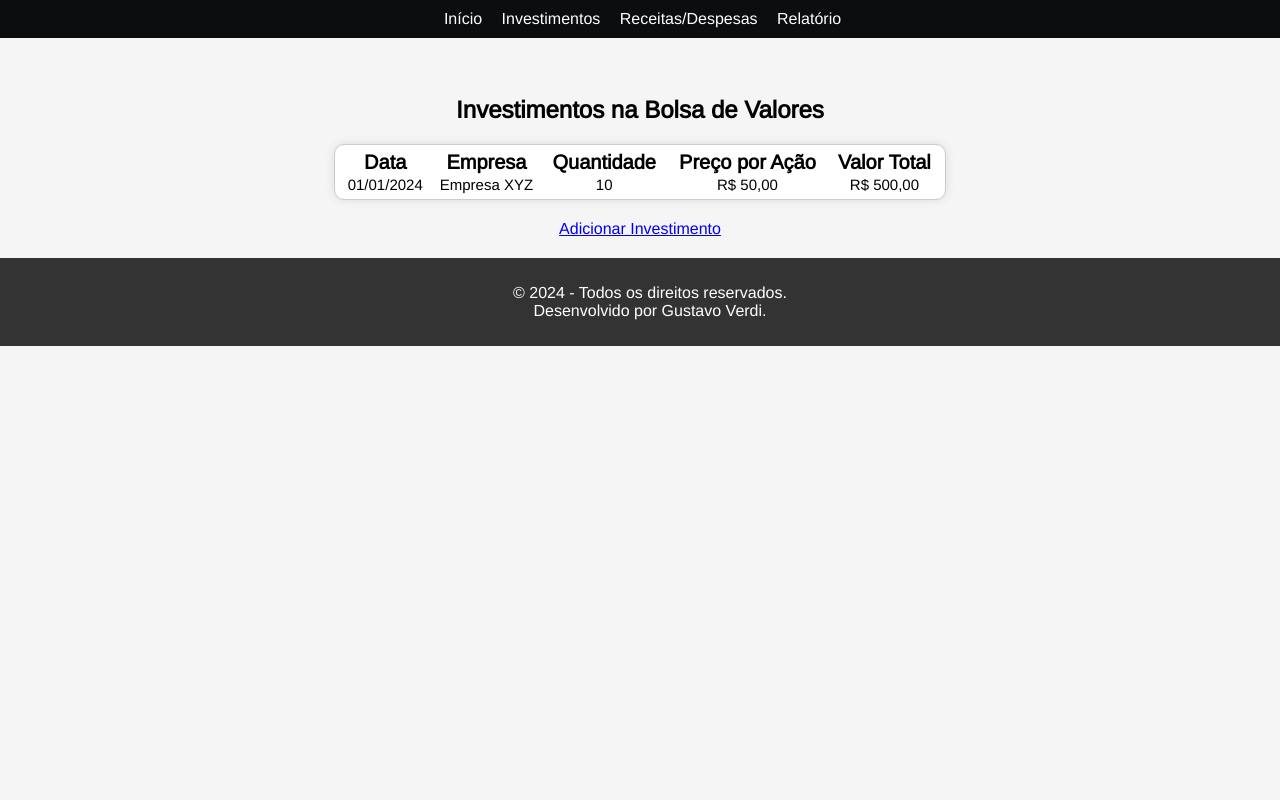
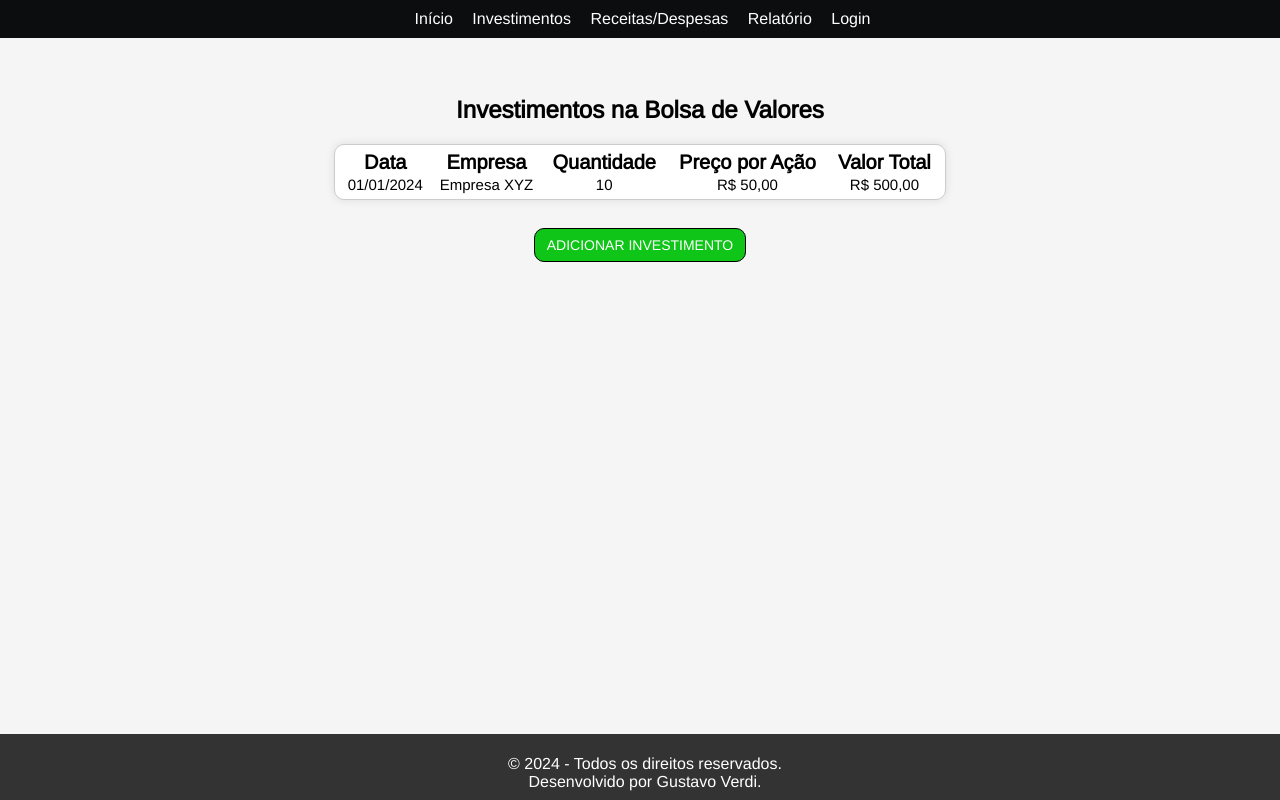
Before and after one commit to GustavoVerdi/Finance, a PHP site: page /invest.html in a window 1280 px wide. Run offline with PHP 8.4, Linux system fonts and the light colour scheme.

Commit message:
Add files via upload

```diff
--- a/index.html
+++ b/index.html
@@ -66,6 +66,7 @@
                     </tr>
                 </table>
             </div>
+
             <!-- Seção de Receitas/Despesas da conta -->
             <div class="income-expenses">
                 <h2>Receitas/Despesas</h2>
--- a/invest.html
+++ b/invest.html
@@ -14,6 +14,8 @@
             <li><a class="cabecalho_menu_item" href="invest.html">Investimentos</a></li>
             <li><a class="cabecalho_menu_item" href="recdes.html">Receitas/Despesas</a></li>
             <li><a class="cabecalho_menu_item" href="">Relatório</a></li>
+            <li><a class="cabecalho_menu_item" href="login.html">Login</a></li>
+
         </ul>
     </nav>
     <br>
--- a/recdes.html
+++ b/recdes.html
@@ -6,6 +6,7 @@
     <meta name="viewport" content="width=device-width, initial-scale=1.0">
     <link rel="stylesheet" href="style.css">
     <link rel="stylesheet" href="https://fonts.googleapis.com/css2?family=Arimo&display=swap">
+    <script type="text/javascript" src="script.js"></script>
     <title>Sua Aplicação Financeira</title>
 </head>
 
@@ -231,7 +232,7 @@
             alert("Você clicou no botão de excluir");
         });
         // Seleciona todos os elementos com a classe b1
-        var botoes = document.getElementsByClassName("b2");
+        var botoes = document.getElementsByClassName("b1");
         // Percorre cada elemento
         for (var i = 0; i < botoes.length; i++) {
             // Adiciona um listener de evento de clique
@@ -240,10 +241,13 @@
                 alert("Você clicou no botão " + this.innerHTML);
             });
         }
+        if (document.querySelector('body').offsetHeight > window.innerHeight)
+document.querySelector('footer').classList.add('footer-relative');
     </script>
 
     </script>
     <footer class="footer">
+
         <div id="rowfooter" class="rowfooter"></div>
         <p>&copy; 2024 - Todos os direitos reservados. <br>
             Desenvolvido por Gustavo Verdi.</p>
--- a/style.css
+++ b/style.css
@@ -3,21 +3,29 @@
 @media only screen and (min-width: 1440px) {
   /* styles for browsers larger than 1440px; */
 }
+
 @media only screen and (min-width: 2000px) {
   /* for sumo sized (mac) screens */
 }
+
 @media only screen and (min-width: 960px) {
+
   .investments,
   .income-expenses {
-      max-width: 600px; /* Aumentei o tamanho máximo para telas maiores */
+    max-width: 600px;
+    /* Aumentei o tamanho máximo para telas maiores */
   }
 }
+
 @media only screen and (device-width: 768px) {
-  .transactions{
-        flex-direction: column; /* Altera a direção para coluna em telas menores */
+  .transactions {
+    flex-direction: column;
+    /* Altera a direção para coluna em telas menores */
   }
+
   /* default iPad screens */
 }
+
 /* different techniques for iPad screening */
 @media only screen and (min-device-width: 481px) and (max-device-width: 1024px) and (orientation:portrait) {
   /* For portrait layouts only */
@@ -26,6 +34,7 @@
 @media only screen and (min-device-width: 481px) and (max-device-width: 1024px) and (orientation:landscape) {
   /* For landscape layouts only */
 }
+
 body {
   margin: 0;
   padding: 0;
@@ -33,6 +42,7 @@ body {
   font-family: 'Arimo', sans-serif;
   background-color: #f5f5f5;
 }
+
 .cabecalho_menu {
   background-color: hsl(210, 8%, 5%);
   color: white;
@@ -49,7 +59,8 @@ body {
 
 .ulcabecalho li {
   display: inline-block;
-    margin-right: 15px; /* ou o valor desejado para espaçamento entre os itens */
+  margin-right: 15px;
+  /* ou o valor desejado para espaçamento entre os itens */
 }
 
 .cabecalho_menu_item {
@@ -75,7 +86,8 @@ body {
 .transactions {
   display: flex;
   flex-wrap: wrap;
-  gap: 1rem; /* Adicionei um espaçamento entre as divs */
+  gap: 1rem;
+  /* Adicionei um espaçamento entre as divs */
 }
 
 .myaccount {
@@ -83,15 +95,17 @@ body {
   width: auto;
   max-width: 450px;
   padding: 10px;
-    color: black ;
+  color: black;
   background-color: #fff;
   border-radius: 20px;
   box-shadow: 0 0 10px rgba(0, 0, 0, 0.1);
 }
+
 /*INDEX*/
 .investments,
 .income-expenses {
-    flex: 1; /* Ocupa o espaço disponível igualmente */
+  flex: 1;
+  /* Ocupa o espaço disponível igualmente */
   background-color: #fff;
   border: 1px solid #ccc;
   border-radius: 10px;
@@ -105,10 +119,11 @@ body {
   margin-bottom: 10px;
   font-size: 25px;
 }
+
 /*SUBPAGINAS*/
 .investcontpag,
 .cont-pag {
-    width: 50% ;
+  width: 50%;
   background-color: #fff;
   border: 1px solid #ccc;
   border-radius: 10px;
@@ -162,14 +177,24 @@ td {
 }
 
 /* Rodapé */
-.footer {
+body {
+  min-height: 100%
+}
+
+footer {
+  position: absolute;
+  height: 3.5rem;
+  width: 100%;
+  bottom: 0;
   background-color: #333;
   color: white;
   text-align: center;
-  padding: 10px;
-  position: relative;
-  bottom: 0;
-  width: 100%;
+  padding: 5px;
+  bottom: none;
+}
+
+.position-relative {
+  position: relative
 }
 
 /* Estilos para títulos */
@@ -181,6 +206,7 @@ h2 {
   font-weight: bold;
   color: black;
 }
+
 /*MODAL SUBTELA*/
 .modal-overlay {
   display: none;
@@ -239,4 +265,20 @@ h2 {
   border-radius: 5px;
   cursor: pointer;
 }
+
 /*FIM MODAL SUBTELA*/
+.button {
+  display: flex;
+  justify-content: center;
+  padding: 6px 12px;
+  background-color: #0fc518;
+  border: 1px solid #000000;
+  color: #fff;
+  font-size: 14px;
+  margin-top: 8px;
+  line-height: 1.428571429;
+  border-radius: 10px;
+  text-align: center;
+  text-transform: uppercase;
+  text-decoration: none;
+}
```
Also changed, not shown: cadastro.html (added, +37 -0 lines), login.html (added, +30 -0 lines). Lines whose indentation alone changed are shown as unchanged.
